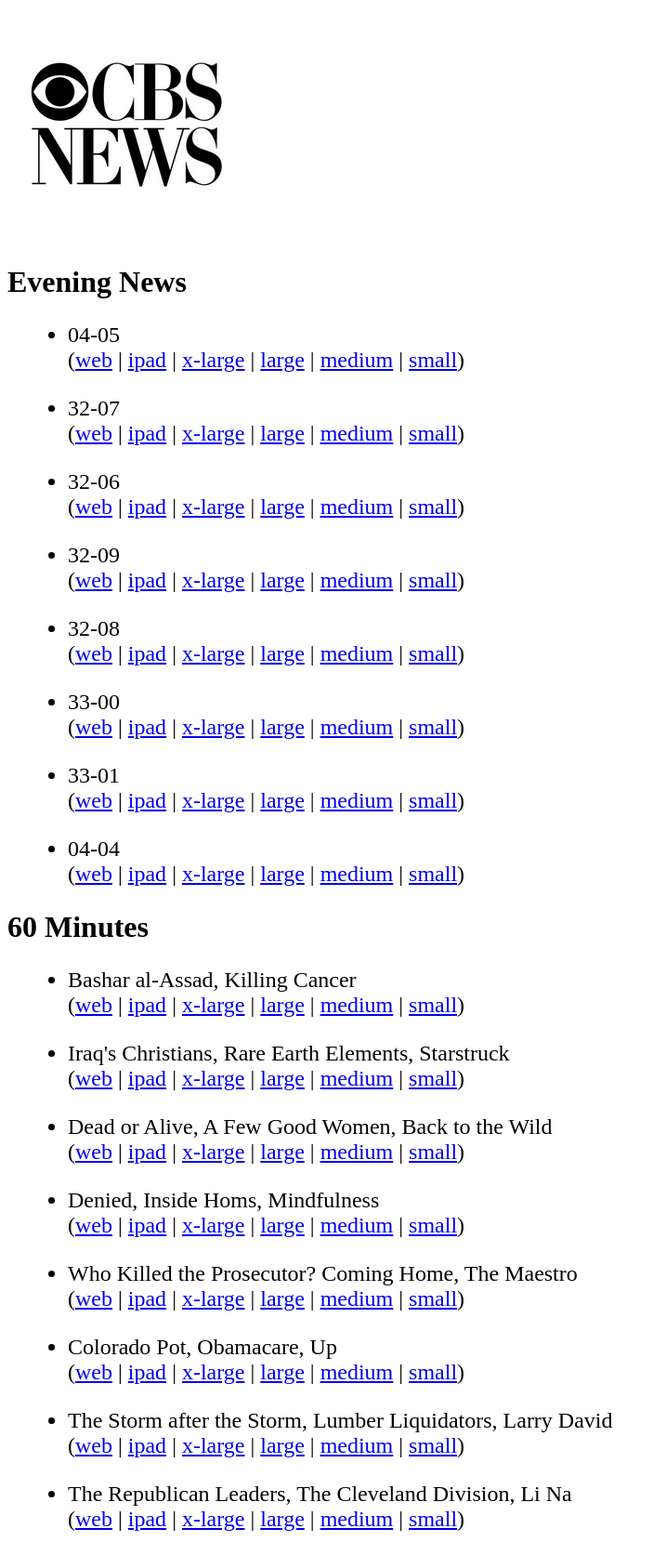
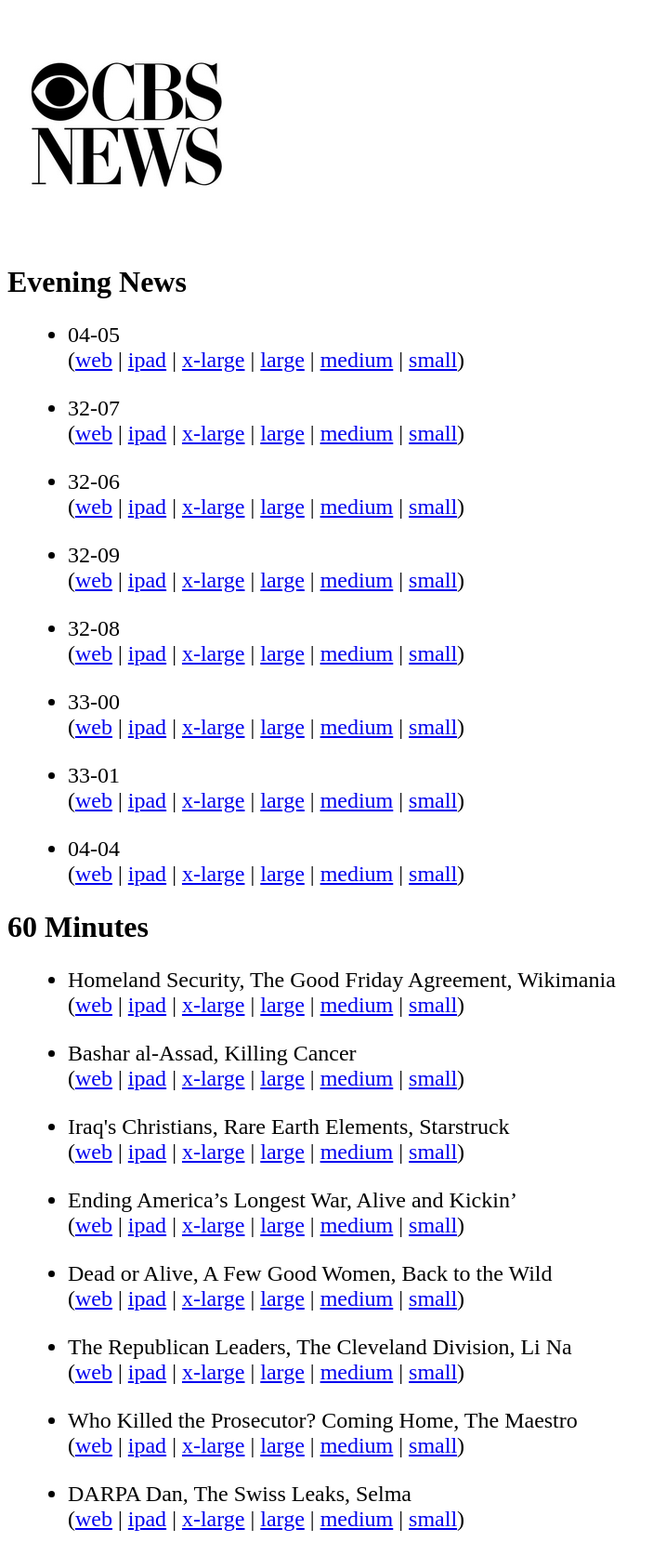
Before and after one commit to jkutner/cbsfeed, a Jekyll site: the page built from index.html, in a window 1280 px wide. Shown: the whole page at 93% size, without its empty margins (0-717 px from the left). Built offline with Jekyll 4.4.1, drawn with Linux system fonts in a browser that asks for light colours; nearby versions of some CDN libraries; some of the changed lines change nothing that is shown.

Commit message:
Updating with latest episdoes

```diff
--- a/_data/sixtymin.yml
+++ b/_data/sixtymin.yml
@@ -1,4 +1,13 @@
 ---
+- title: Homeland Security, The Good Friday Agreement, Wikimania
+  links:
+    orig: /videos/homeland-security-the-good-friday-agreement-wikimania/
+    ipad: ipad-streaming.cbsnews.com/media/mpx/2015/02/23/402701891941/60_FULL_022215_V2_348998_500/60_FULL_022215_V2_348998_500.m3u8
+    mp4_240: media\/2015\/02\/23\/402701891941\/60_FULL_022215_V2_348988_240.mp4
+    mp4_740: media\/2015\/02\/23\/402701891941\/60_FULL_022215_V2_348988_740.mp4
+    mp4_796: media\/2015\/02\/23\/402701891941\/60_FULL_022215_V2_348988_796.mp4
+    mp4_1296: media\/2015\/02\/23\/402701891941\/60_FULL_022215_V2_348988_1296.mp4
+  date: Homeland Security, The Good Friday Agreement, Wikimania
 - title: Bashar al-Assad, Killing Cancer
   links:
     orig: /videos/bashar-al-assad-killing-cancer/
@@ -17,6 +26,15 @@
     mp4_796: media\/2015\/03\/22\/416497219642\/60_Full_032215_362916_796.mp4
     mp4_1296: media\/2015\/03\/22\/416497219642\/60_Full_032215_362916_1296.mp4
   date: Iraq's Christians, Rare Earth Elements, Starstruck
+- title: Ending America&rsquo;s Longest War, Alive and Kickin&rsquo;
+  links:
+    orig: /videos/ending-americas-longest-war-alive-and-kickin/
+    ipad: ipad-streaming.cbsnews.com/media/mpx/2015/02/23/402701891941/60_FULL_022215_V2_348998_500/60_FULL_022215_V2_348998_500.m3u8
+    mp4_240: media\/2015\/02\/23\/402701891941\/60_FULL_022215_V2_348988_240.mp4
+    mp4_740: media\/2015\/02\/23\/402701891941\/60_FULL_022215_V2_348988_740.mp4
+    mp4_796: media\/2015\/02\/23\/402701891941\/60_FULL_022215_V2_348988_796.mp4
+    mp4_1296: media\/2015\/02\/23\/402701891941\/60_FULL_022215_V2_348988_1296.mp4
+  date: Ending America&rsquo;s Longest War, Alive and Kickin&rsquo;
 - title: Dead or Alive, A Few Good Women, Back to the Wild
   links:
     orig: /videos/dead-or-alive-a-few-good-women-back-to-the-wild/
@@ -26,15 +44,15 @@
     mp4_796: media\/2015\/02\/23\/402701891941\/60_FULL_022215_V2_348988_796.mp4
     mp4_1296: media\/2015\/02\/23\/402701891941\/60_FULL_022215_V2_348988_1296.mp4
   date: Dead or Alive, A Few Good Women, Back to the Wild
-- title: Denied, Inside Homs, Mindfulness
+- title: The Republican Leaders, The Cleveland Division, Li Na
   links:
-    orig: /videos/denied-inside-homs-mindfulness/
-    ipad: ipad-streaming.cbsnews.com/media/mpx/2014/12/14/372475971824/60_FULL_121414_320321_phone.m3u8
-    mp4_240: media\/2014\/12\/14\/372475971824\/60_FULL_121414_320246_240.mp4
-    mp4_740: media\/2014\/12\/14\/372475971824\/60_FULL_121414_320246_740.mp4
-    mp4_796: media\/2014\/12\/14\/372475971824\/60_FULL_121414_320246_796.mp4
-    mp4_1296: media\/2014\/12\/14\/372475971824\/60_FULL_121414_320246_1296.mp4
-  date: Denied, Inside Homs, Mindfulness
+    orig: /videos/the-republican-leaders-the-cleveland-division-li-na/
+    ipad: ipad-streaming.cbsnews.com/media/mpx/2015/01/26/388990019823/60_FULL_12515_336300_500/60_FULL_12515_336300_500.m3u8
+    mp4_240: media\/2015\/01\/26\/388990019823\/60_FULL_12515_336293_240.mp4
+    mp4_740: media\/2015\/01\/26\/388990019823\/60_FULL_12515_336293_740.mp4
+    mp4_796: media\/2015\/01\/26\/388990019823\/60_FULL_12515_336293_796.mp4
+    mp4_1296: media\/2015\/01\/26\/388990019823\/60_FULL_12515_336293_1296.mp4
+  date: The Republican Leaders, The Cleveland Division, Li Na
 - title: Who Killed the Prosecutor? Coming Home, The Maestro
   links:
     orig: /videos/who-killed-the-prosecutor-coming-home-the-maestro/
@@ -44,30 +62,12 @@
     mp4_796: media\/2015\/03\/08\/410065475654\/60_Full_0308_355442_796.mp4
     mp4_1296: media\/2015\/03\/08\/410065475654\/60_Full_0308_355442_1296.mp4
   date: Who Killed the Prosecutor? Coming Home, The Maestro
-- title: Colorado Pot, Obamacare, Up
+- title: DARPA Dan, The Swiss Leaks, Selma
   links:
-    orig: /videos/colorado-pot-obamacare-up/
-    ipad: ipad-streaming.cbsnews.com/media/mpx/2015/01/11/382843459550/60_FULL_011015_329778_500/60_FULL_011015_329778_500.m3u8
-    mp4_240: media\/2015\/01\/11\/382843459550\/60_FULL_011015_329632_240.mp4
-    mp4_740: media\/2015\/01\/11\/382843459550\/60_FULL_011015_329632_740.mp4
-    mp4_796: media\/2015\/01\/11\/382843459550\/60_FULL_011015_329632_796.mp4
-    mp4_1296: media\/2015\/01\/11\/382843459550\/60_FULL_011015_329632_1296.mp4
-  date: Colorado Pot, Obamacare, Up
-- title: The Storm after the Storm, Lumber Liquidators, Larry David
-  links:
-    orig: /videos/the-storm-after-the-storm-lumber-liquidators-larry-david/
-    ipad: ipad-streaming.cbsnews.com/media/mpx/2015/02/23/402701891941/60_FULL_022215_V2_348998_500/60_FULL_022215_V2_348998_500.m3u8
-    mp4_240: media\/2015\/02\/23\/402701891941\/60_FULL_022215_V2_348988_240.mp4
-    mp4_740: media\/2015\/02\/23\/402701891941\/60_FULL_022215_V2_348988_740.mp4
-    mp4_796: media\/2015\/02\/23\/402701891941\/60_FULL_022215_V2_348988_796.mp4
-    mp4_1296: media\/2015\/02\/23\/402701891941\/60_FULL_022215_V2_348988_1296.mp4
-  date: The Storm after the Storm, Lumber Liquidators, Larry David
-- title: The Republican Leaders, The Cleveland Division, Li Na
-  links:
-    orig: /videos/the-republican-leaders-the-cleveland-division-li-na/
-    ipad: ipad-streaming.cbsnews.com/media/mpx/2015/01/26/388990019823/60_FULL_12515_336300_500/60_FULL_12515_336300_500.m3u8
-    mp4_240: media\/2015\/01\/26\/388990019823\/60_FULL_12515_336293_240.mp4
-    mp4_740: media\/2015\/01\/26\/388990019823\/60_FULL_12515_336293_740.mp4
-    mp4_796: media\/2015\/01\/26\/388990019823\/60_FULL_12515_336293_796.mp4
-    mp4_1296: media\/2015\/01\/26\/388990019823\/60_FULL_12515_336293_1296.mp4
-  date: The Republican Leaders, The Cleveland Division, Li Na
+    orig: /videos/darpa-dan-the-swiss-leaks-selma/
+    ipad: ipad-streaming.cbsnews.com/media/mpx/2015/02/08/395822659644/60_FULL_2815_342198_500/60_FULL_2815_342198_500.m3u8
+    mp4_240: media\/2015\/02\/08\/395822659644\/60_FULL_2815_342054_240.mp4
+    mp4_740: media\/2015\/02\/08\/395822659644\/60_FULL_2815_342054_740.mp4
+    mp4_796: media\/2015\/02\/08\/395822659644\/60_FULL_2815_342054_796.mp4
+    mp4_1296: media\/2015\/02\/08\/395822659644\/60_FULL_2815_342054_1296.mp4
+  date: DARPA Dan, The Swiss Leaks, Selma
```
